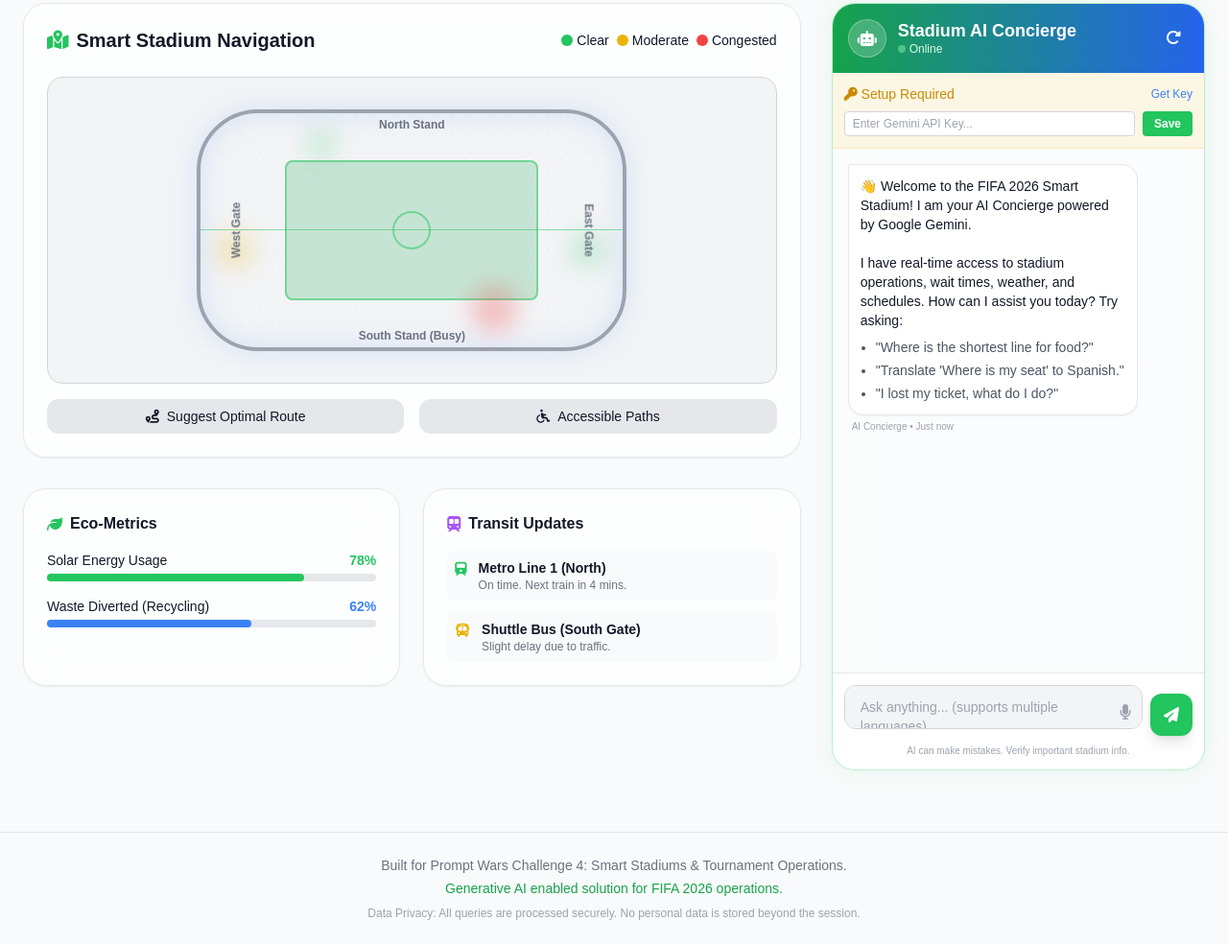
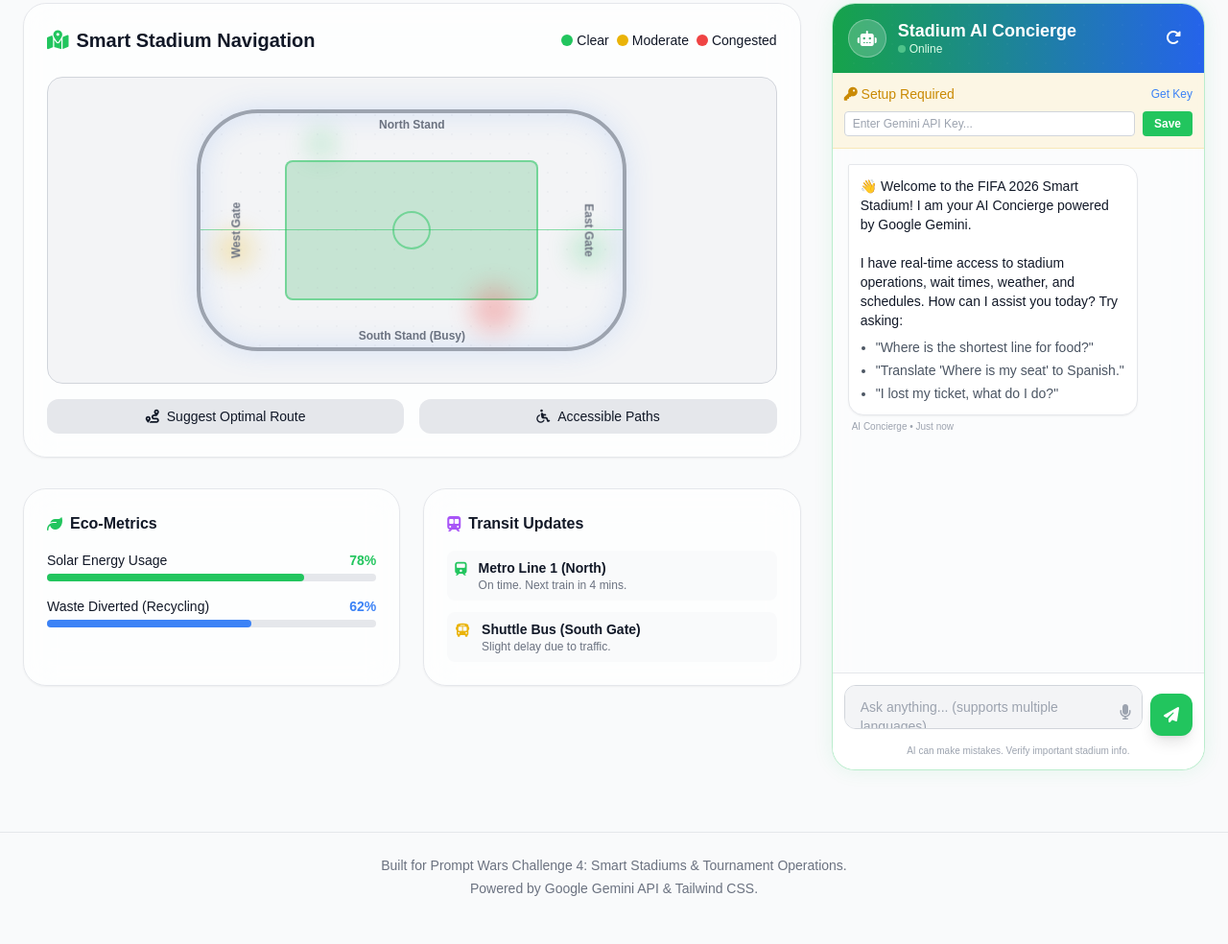
Before and after one commit to rohithvandadi07-ux/prompt-wars-challenge-4, a website: page public/index.html in a window 1280 px wide. Shown: the part 228-1212 px from the top of the page at 96% size. After the commit the page ends 1188 px from the top, so only its background shows below. Drawn offline with nearby package versions, Linux system fonts and the light colour scheme.

Commit message:
Refactor to standard web app architecture with public directory

```diff
--- a/package.json
+++ b/package.json
@@ -4,7 +4,8 @@
   "description": "**StadiumSync AI** is a next-generation, highly-interactive, and visually stunning web application designed specifically for **Prompt Wars Challenge 4: Smart Stadiums & Tournament Operations**.",
   "main": "script.js",
   "scripts": {
-    "test": "jest"
+    "test": "jest",
+    "build": "echo \"Ready\""
   },
   "keywords": [],
   "author": "",
--- a/index.html
+++ b/public/index.html
@@ -298,8 +298,7 @@
     <footer class="border-t border-gray-200 dark:border-dark-border py-6 mt-8">
         <div class="max-w-7xl mx-auto px-6 text-center text-sm text-gray-500">
             <p>Built for Prompt Wars Challenge 4: Smart Stadiums & Tournament Operations.</p>
-            <p class="mt-1 font-medium text-brand-600 dark:text-brand-500">Generative AI enabled solution for FIFA 2026 operations.</p>
-            <p class="mt-2 text-xs text-gray-400">Data Privacy: All queries are processed securely. No personal data is stored beyond the session.</p>
+            <p class="mt-1">Powered by Google Gemini API & Tailwind CSS.</p>
         </div>
     </footer>
 
```
Also changed, not shown: tests/api.test.js (+2 -1 lines), tests/utils.test.js (+1 -1 lines), public/js/api.js (renamed from js/api.js), public/js/utils.js (renamed from js/utils.js), public/pics/IMG_20260708_120253.png (renamed from pics/IMG_20260708_120253.png), public/pics/Screenshot from 2026-07-08 12-00-00.png (renamed from pics/Screenshot from 2026-07-08 12-00-00.png), public/pics/Screenshot from 2026-07-08 12-00-34.png (renamed from pics/Screenshot from 2026-07-08 12-00-34.png), public/script.js (renamed from script.js), public/style.css (renamed from style.css), vercel.json (added).
